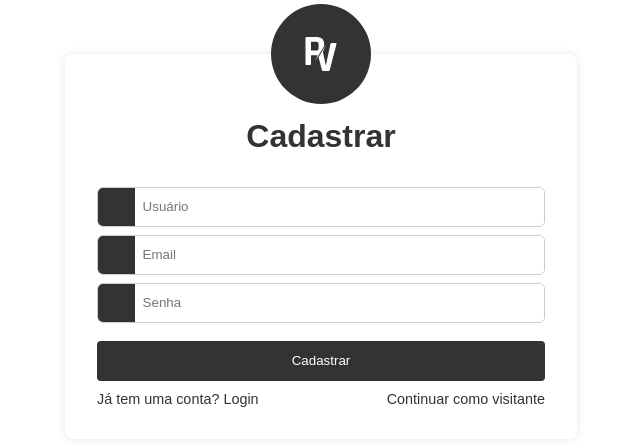
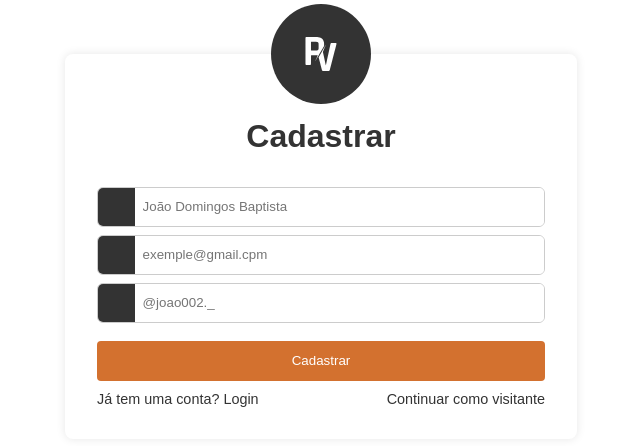
Before and after one commit to Key0303/protection_violence, a PHP site: page /src/cadastro.html in a window 1280 px wide. Shown: the part 154-600 px from the top of the page, without its empty margins (319-959 px from the left). Run offline with PHP 8.4, Linux system fonts and the light colour scheme; some libraries are stand-ins or nearby versions.

Commit message:
feat: admin folder created and cadastro updated

```diff
--- a/src/cadastro.html
+++ b/src/cadastro.html
@@ -15,16 +15,16 @@
       <form id="register-form" action="cadastro.php" method="POST">
         <div class="input-box">
           <i class="ph ph-user"></i>
-          <input type="text" name="username" placeholder="Usuário" required />
+          <input type="text" name="fullname" placeholder="João Domingos Baptista" required />
         </div>
 
         <div class="input-box">
           <i class="ph ph-at"></i>
-          <input type="email" name="email" placeholder="Email" required />
+          <input type="email" name="email" placeholder="exemple@gmail.cpm" required />
         </div>
         <div class="input-box">
           <i class="ph ph-lock"></i>
-          <input type="password" name="password" placeholder="Senha" required />
+          <input type="password" name="password" placeholder="@joao002._" required />
         </div>
         <button type="submit">Cadastrar</button>
       </form>
--- a/src/css/styles1.css
+++ b/src/css/styles1.css
@@ -264,14 +264,24 @@ button:hover {
   height: 40px;
   padding: 0.5rem;
   border: none;
-  background-color: #333;
+  background-color: var(--terteary);
   color: #fff;
   border-radius: 4px;
   cursor: pointer;
+  transition: all ease .3s;
+  -webkit-transition: all ease .3s;
+  -moz-transition: all ease .3s;
+  -ms-transition: all ease .3s;
+  -o-transition: all ease .3s;
 }
 
 .login-container form button:hover {
-  background-color: var(--primary);
+  background-color: #d3712fd7;
+  transform: scale(1.01);
+  -webkit-transform: scale(1.01);
+  -moz-transform: scale(1.01);
+  -ms-transform: scale(1.01);
+  -o-transform: scale(1.01);
 }
 
 .login-container p {
```
